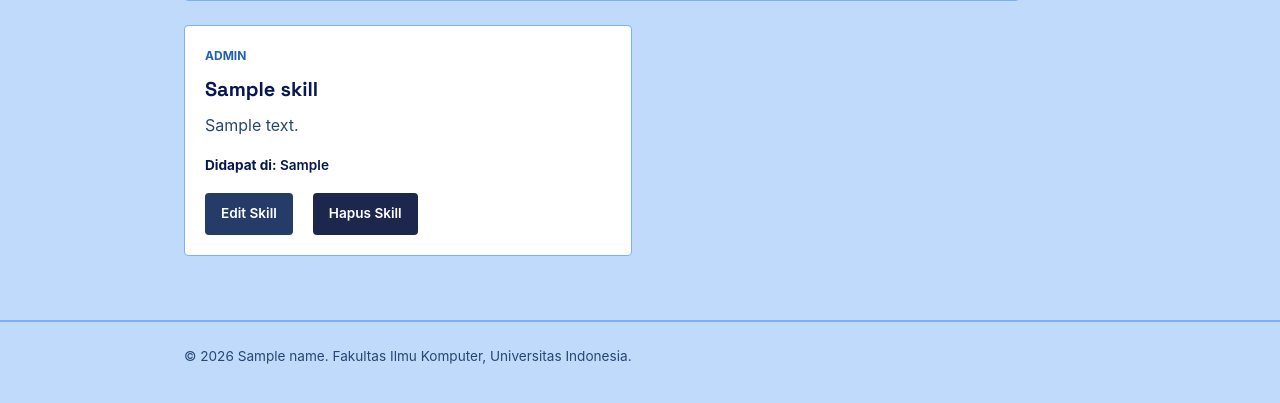
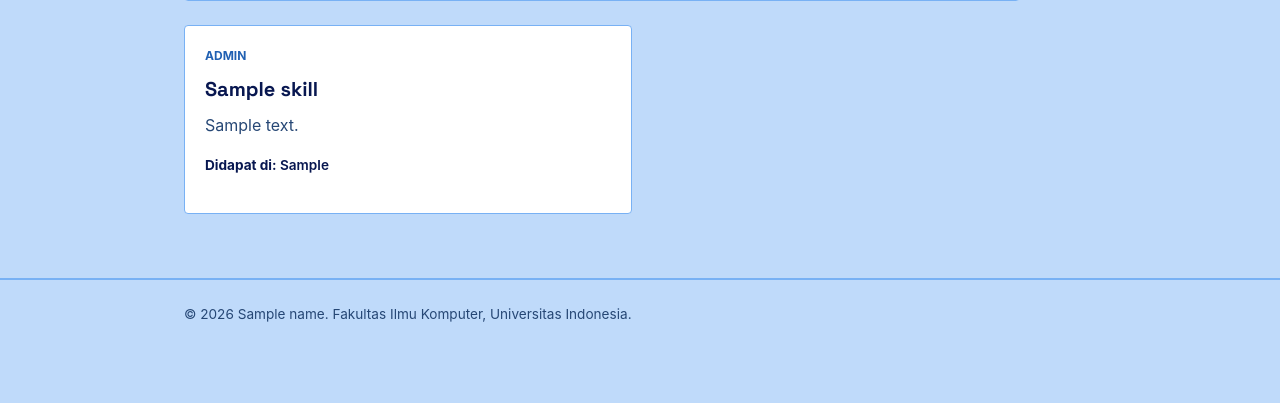
Before and after one commit to felishangeline/myportofolio, a Django app: template templates/skills.html in a window 1280 px wide. Shown: the part 270-673 px from the top of the page. Run offline with Django 3.2, Linux system fonts and the light colour scheme; the template is opened without the code that fills it: most values are stand-ins (such as "Sample title", 1, 10 or a date in 2020).

```diff
--- a/templates/skills.html
+++ b/templates/skills.html
@@ -40,64 +40,26 @@
                 <p class="experience-description">
                     {{ skill.description }}
                 </p>
+
                 <p class="experience-status">
                     <strong>Didapat di:</strong> {{ skill.skill_gained }}
                 </p>
 
                 <div class="skills-actions">
-                <a href="{% url 'main:edit_skills' skill.id %}" class="button">Edit Skill</a>
-                <button type="button"
-                    class="button button-danger"
-                    popovertarget="delete-skill-{{ skill.id }}"
-                    aria-label="Delete {{ skill.title }}"
-                    title="Delete skill">
-                    Hapus Skill
-                </button>
+                    {% if skill.skill_url %}
+                        <a href="{{ skill.skills_url }}" class="button">Lihat Skills</a>
+                    {% endif %}
+                    {% if user.is_superuser %}
+                        {% include "components/skills-delete-modal.html" with skills=skills %}
+                    {% endif %}
                 </div>
-
-            <div id="delete-skill-{{ skill.id }}"
-                class="skills-delete-modal"
-                popover="auto"
-                role="dialog"
-                aria-modal="true"
-                aria-labelledby="delete-skill-title-{{ skill.id }}">
-
-                <button type="button"
-                    class="skills-delete-modal__backdrop"
-                    popovertarget="delete-skill-{{ skill.id }}"
-                    popovertargetaction="hide"
-                    aria-label="Tutup konfirmasi hapus"></button>
-
-            <div class="skills-delete-modal__content">
-                <button type="button"
-                        class="skills-delete-modal__close"
-                        popovertarget="delete-skill-{{ skill.id }}"
-                        popovertargetaction="hide"
-                        aria-label="Tutup konfirmasi hapus">×</button>
-
-                <h2 id="delete-skill-title-{{ skill.id }}">Hapus Skill?</h2>
-                <p>
-                    Apakah Anda yakin ingin menghapus
-                    <strong>{{ skill.title }}</strong>?
-                </p>
-
-                    <div class="skills-delete-modal__actions">
-                    <button type="button"
-                        class="button button-secondary"
-                        popovertarget="delete-skill-{{ skill.id }}"
-                        popovertargetaction="hide">Batal</button>
-
-                    <form method="post" action="{% url 'main:delete_skills' skill.id %}">
-                    {% csrf_token %}
-                    <button type="submit" class="button button-danger">Ya, Hapus</button>
-                    </form>
-                </div>
-                </div>
-            </div>
-
             </article>
         {% empty %}
+            {% if title_query %}
+                <p class="empty-state">No skills with that title</p>
+            {% else %}
                 <p class="empty-state">No skills added</p>
+            {% endif %}
         {% endfor %}
         </div>
     </div>
```
Also changed, not shown: templates/components/experience_delete_modul.html (added), templates/components/experience_star.html (added). Lines whose indentation alone changed are shown as unchanged.
